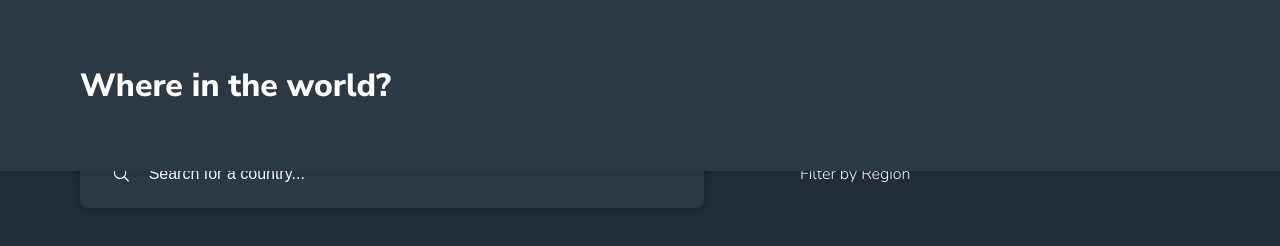
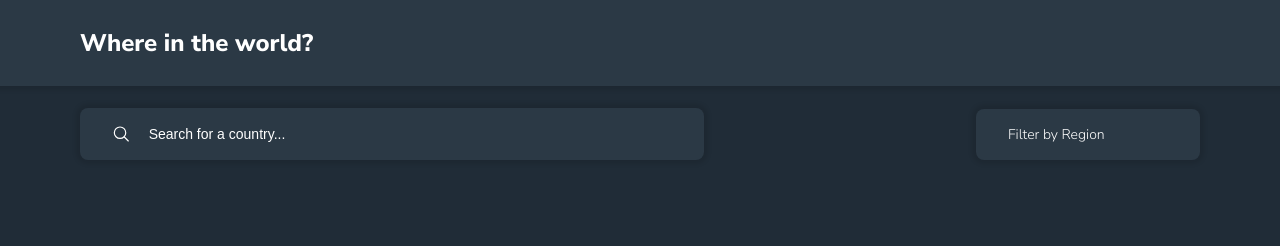
Before and after one commit to vis-cognitionis/rest_countries_api, a plain HTML site: page index.html in a window 1280 px wide. Drawn offline with nearby package versions, Linux system fonts and the light colour scheme.

Commit message:
Update css files

```diff
--- a/header.css
+++ b/header.css
@@ -5,17 +5,13 @@ header {
     top: 0;
     background-color: var(--dark-blue);
     box-shadow: var(--box-shadow);
+    padding: 0.2em var(--padding-x);
+    margin: 0 auto;
+    align-items: center;
+    justify-content: space-between;
 }
 
-.header {
-    width: 100%;
-    max-width: 102rem;
-    align-items: center;
-    justify-content: space-between;
-    padding: 2em var(--padding-x);
-    margin: 0 auto;
-}
 
 .header-title {
-    font-size: 2rem;
+    font-size: 1.5rem;
 }
--- a/home_page.css
+++ b/home_page.css
@@ -6,12 +6,10 @@
     padding: 0 var(--padding-x)
 }
 
-
 #main {
     width: 100%;
     padding: 2em 0;
     max-width: 102rem;
-
 }
 
 .search-filter-container {
@@ -19,7 +17,6 @@
     justify-content: space-between;
     align-items: center;
     gap: 2rem;
-    padding: 2em 0;
     margin: 6.77rem auto 0;
     width: 100%;
     max-width: 102rem;
@@ -34,12 +31,13 @@
     box-shadow: var(--box-shadow);
     border-radius: var(--border-radius);
     width: min(35rem, 100%);
-    padding: 1.5em 2em;
+    padding: 1em 2em;
 
 }
 
 .search {
-    font-size: 1rem;
+    font-size: var(--font-size-home);
+    font-weight: 300;
     color: var(--text-white);
     width: 100%;
     border: none;
@@ -49,12 +47,27 @@
 
 .search::placeholder {
     color: var(--text-white);
-    font-size: 1rem;
+    font-size: var(--font-size-home);
+    font-weight: 300;
 }
 
 .filter-area {
     position: relative;
-    width: min(25rem, 100%);
+    display: flex;
+    justify-content: space-between;
+    align-items: center;
+    cursor: pointer;
+    width: min(10rem, 100%);
+    padding: 1em 2em;
+    background-color: var(--dark-blue);
+    box-shadow: var(--box-shadow);
+    border-radius: var(--border-radius);
+}
+
+.filter-area span {
+    font-size: var(--font-size-home);
+    font-weight: 300;
+    pointer-events: none;
 }
 
 ion-icon {
--- a/index.html
+++ b/index.html
@@ -36,10 +36,8 @@
                 </div>
                 <div id="filter-area" class="filter-area">
 
-                    <div class="select">
-                        <span>Filter by Region</span>
-                        <div class="select-icon"></div>
-                    </div>
+                    <span>Filter by Region</span>
+                    <div class="select-icon"></div>
                 </div>
             </div>
 
```
